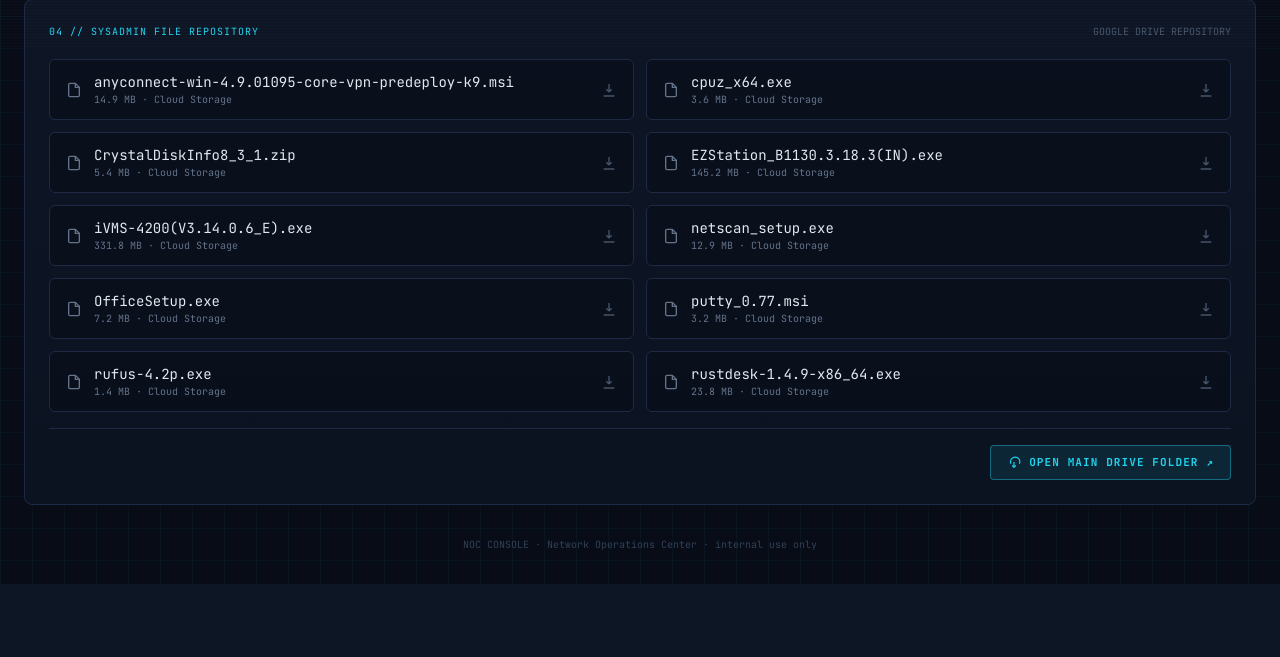
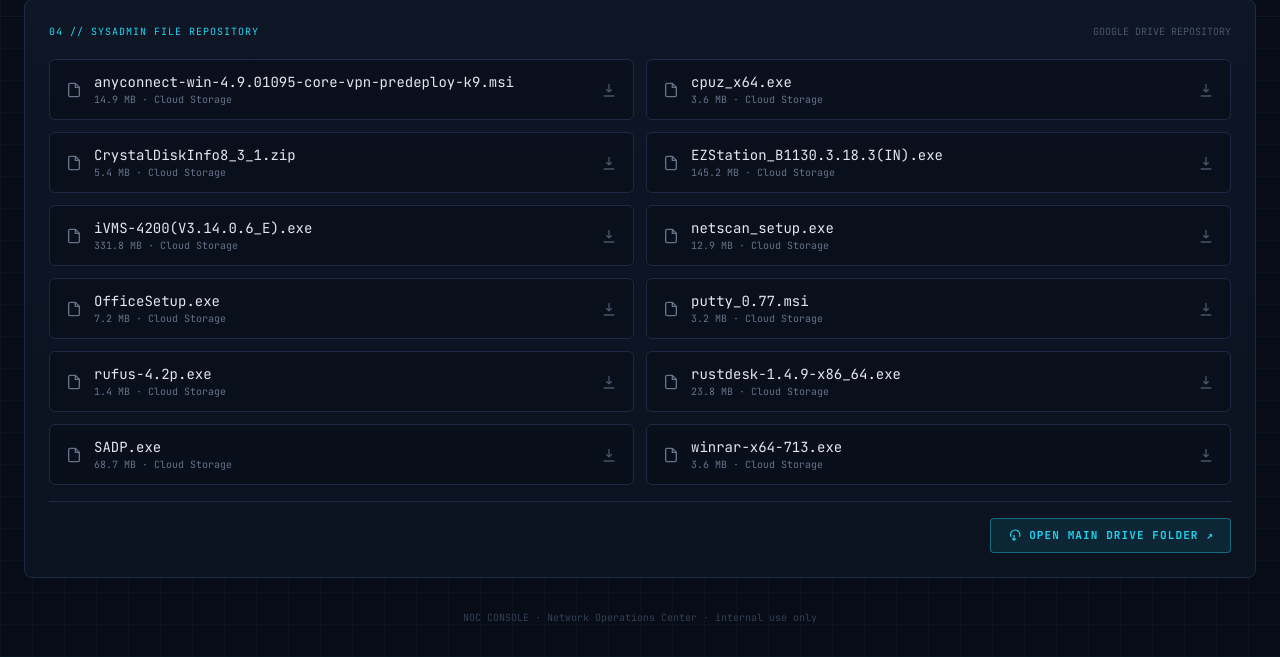
Before and after one commit to giorgikukulava12345-bit/sysadmin-dashboard, a Flask app: page / in a window 1280 px wide. Shown: the part 752-1409 px from the top of the page. Before the commit the page ends 1336 px from the top, so only its background shows below. Run offline with Flask 3, Linux system fonts and the light colour scheme; some libraries are stand-ins or nearby versions.

Commit message:
Update index.html

```diff
--- a/templates/index.html
+++ b/templates/index.html
@@ -107,9 +107,6 @@
     </div>
   </div>
 </header>
-
-<body class="font-sans text-slate-300 min-h-screen relative">
-<div class="scanline"></div>
 
 <main class="max-w-7xl mx-auto px-6 py-8 space-y-6">
 
@@ -246,7 +243,7 @@
         <svg xmlns="http://www.w3.org/2000/svg" class="w-4 h-4 text-slate-600 group-hover:text-cyan-glow transition shrink-0" viewBox="0 0 24 24" fill="none" stroke="currentColor" stroke-width="2"><path d="M12 3v12m0 0-4-4m4 4 4-4M4 21h16"/></svg>
       </a>
 
-      <!-- EZStation -->
+      <!-- EZStation (კონკრეტული ლინკი) -->
       <a href="https://drive.google.com/file/d/1Mzso5hA06xwNd6b-7_a6BbnlTZJhLETF/view?usp=sharing" target="_blank" class="flex items-center gap-3 bg-base-950/60 hover:bg-base-800 border border-base-border rounded-md px-4 py-3 transition group">
         <svg xmlns="http://www.w3.org/2000/svg" class="w-4 h-4 text-slate-500 shrink-0" viewBox="0 0 24 24" fill="none" stroke="currentColor" stroke-width="2"><path d="M14 2H6a2 2 0 0 0-2 2v16a2 2 0 0 0 2 2h12a2 2 0 0 0 2-2V8z"/><path d="M14 2v6h6"/></svg>
         <div class="flex-1 min-w-0">
@@ -256,7 +253,7 @@
         <svg xmlns="http://www.w3.org/2000/svg" class="w-4 h-4 text-slate-600 group-hover:text-cyan-glow transition shrink-0" viewBox="0 0 24 24" fill="none" stroke="currentColor" stroke-width="2"><path d="M12 3v12m0 0-4-4m4 4 4-4M4 21h16"/></svg>
       </a>
 
-      <!-- iVMS-4200 -->
+      <!-- iVMS-4200 (კონკრეტული ლინკი) -->
       <a href="https://drive.google.com/file/d/1ChI7JzihloyM7_4I7SuQYi0fSIatW1s8/view?usp=sharing" target="_blank" class="flex items-center gap-3 bg-base-950/60 hover:bg-base-800 border border-base-border rounded-md px-4 py-3 transition group">
         <svg xmlns="http://www.w3.org/2000/svg" class="w-4 h-4 text-slate-500 shrink-0" viewBox="0 0 24 24" fill="none" stroke="currentColor" stroke-width="2"><path d="M14 2H6a2 2 0 0 0-2 2v16a2 2 0 0 0 2 2h12a2 2 0 0 0 2-2V8z"/><path d="M14 2v6h6"/></svg>
         <div class="flex-1 min-w-0">
@@ -315,6 +312,26 @@
         </div>
         <svg xmlns="http://www.w3.org/2000/svg" class="w-4 h-4 text-slate-600 group-hover:text-cyan-glow transition shrink-0" viewBox="0 0 24 24" fill="none" stroke="currentColor" stroke-width="2"><path d="M12 3v12m0 0-4-4m4 4 4-4M4 21h16"/></svg>
       </a>
+
+      <!-- SADP (კონკრეტული ლინკი) -->
+      <a href="https://drive.google.com/file/d/165ZxEDG5HcpFB7u8j8Kqub-Kd51qGHMO/view?usp=sharing" target="_blank" class="flex items-center gap-3 bg-base-950/60 hover:bg-base-800 border border-base-border rounded-md px-4 py-3 transition group">
+        <svg xmlns="http://www.w3.org/2000/svg" class="w-4 h-4 text-slate-500 shrink-0" viewBox="0 0 24 24" fill="none" stroke="currentColor" stroke-width="2"><path d="M14 2H6a2 2 0 0 0-2 2v16a2 2 0 0 0 2 2h12a2 2 0 0 0 2-2V8z"/><path d="M14 2v6h6"/></svg>
+        <div class="flex-1 min-w-0">
+          <p class="font-mono text-sm text-slate-200 truncate">SADP.exe</p>
+          <p class="font-mono text-[10px] text-slate-500">68.7 MB · Cloud Storage</p>
+        </div>
+        <svg xmlns="http://www.w3.org/2000/svg" class="w-4 h-4 text-slate-600 group-hover:text-cyan-glow transition shrink-0" viewBox="0 0 24 24" fill="none" stroke="currentColor" stroke-width="2"><path d="M12 3v12m0 0-4-4m4 4 4-4M4 21h16"/></svg>
+      </a>
+
+      <!-- winrar -->
+      <a href="https://drive.google.com/folderview?id=1Gt7bx7QUZaHoKzoXPOV7KaFuYO-o5W8e" target="_blank" class="flex items-center gap-3 bg-base-950/60 hover:bg-base-800 border border-base-border rounded-md px-4 py-3 transition group">
+        <svg xmlns="http://www.w3.org/2000/svg" class="w-4 h-4 text-slate-500 shrink-0" viewBox="0 0 24 24" fill="none" stroke="currentColor" stroke-width="2"><path d="M14 2H6a2 2 0 0 0-2 2v16a2 2 0 0 0 2 2h12a2 2 0 0 0 2-2V8z"/><path d="M14 2v6h6"/></svg>
+        <div class="flex-1 min-w-0">
+          <p class="font-mono text-sm text-slate-200 truncate">winrar-x64-713.exe</p>
+          <p class="font-mono text-[10px] text-slate-500">3.6 MB · Cloud Storage</p>
+        </div>
+        <svg xmlns="http://www.w3.org/2000/svg" class="w-4 h-4 text-slate-600 group-hover:text-cyan-glow transition shrink-0" viewBox="0 0 24 24" fill="none" stroke="currentColor" stroke-width="2"><path d="M12 3v12m0 0-4-4m4 4 4-4M4 21h16"/></svg>
+      </a>
     </div>
 
     <div class="mt-4 pt-4 border-t border-base-border flex justify-end">
```
